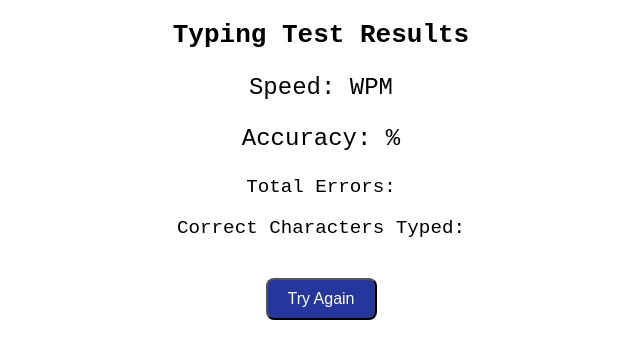
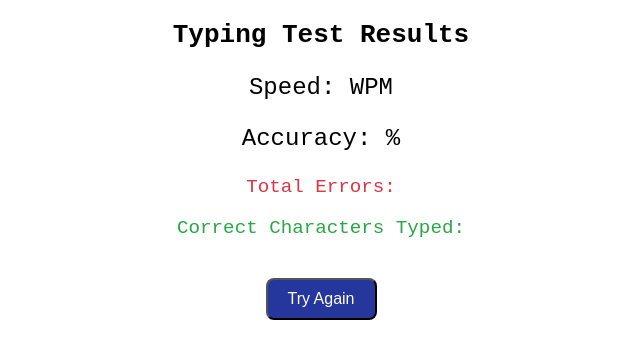
Before and after one commit to Mrinal199/frontend-monkeytype, a React (Create React App) app: page /results in a window 1280 px wide. Shown: the top 358 px of the page, without its empty margins (319-959 px from the left). Built offline with nearby package versions, Linux system fonts and the light colour scheme.

Commit message:
message-color

```diff
--- a/src/Components/result.js
+++ b/src/Components/result.js
@@ -11,8 +11,8 @@ const Results = () => {
       <h1>Typing Test Results</h1>
       <p style={{ fontSize: "1.5rem" }}>Speed: {wpm} WPM</p>
       <p style={{ fontSize: "1.5rem" }}>Accuracy: {accuracy}%</p>
-      <p style={{ fontSize: "1.2rem" }}>Total Errors: {errors}</p>
-      <p style={{ fontSize: "1.2rem" }}>Correct Characters Typed: {correctChars}</p>
+      <p style={{ fontSize: "1.2rem", color:"#dc3545"}}>Total Errors: {errors}</p>
+      <p style={{ fontSize: "1.2rem", color:"#28a745" }}>Correct Characters Typed: {correctChars}</p>
 
       <button
         onClick={() => navigate("/")}
```
